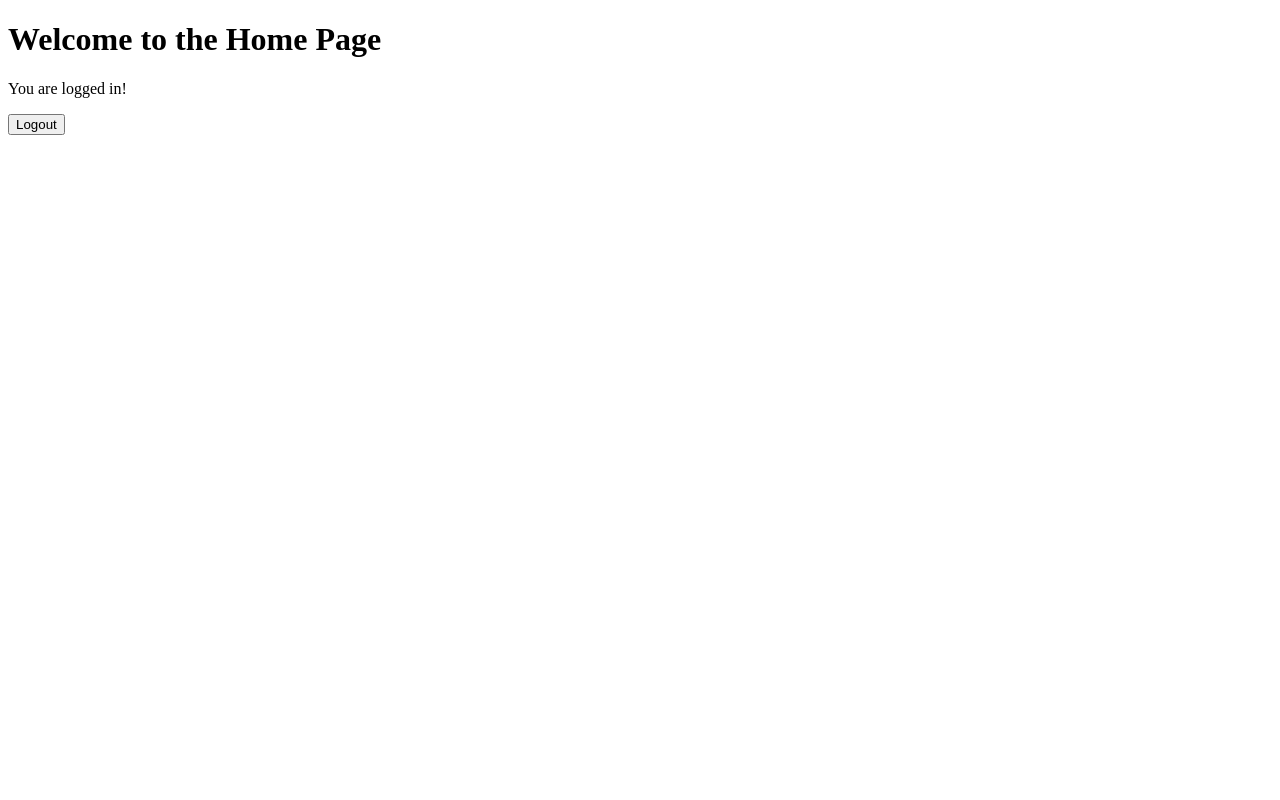
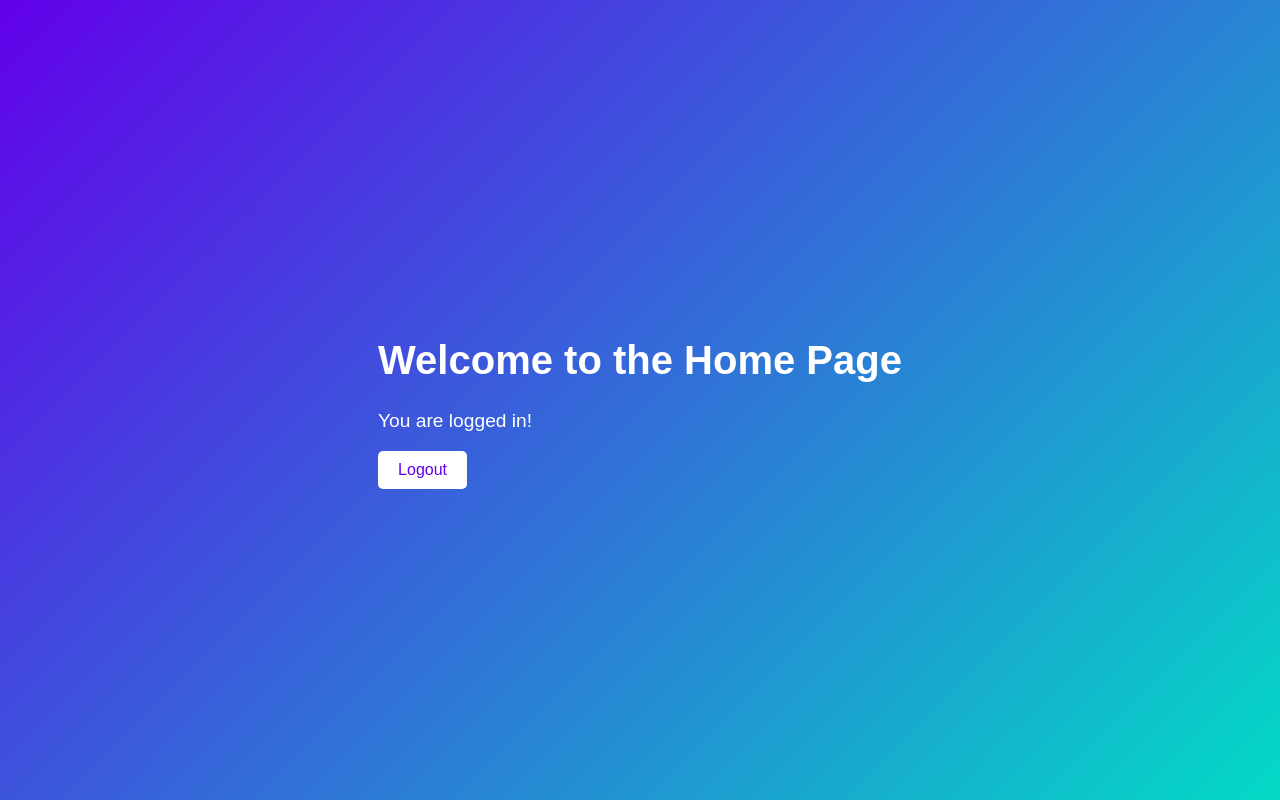
Before and after one commit to AchrfJR/front-end-course-tasks, a plain HTML site: page js-cookie/home.html in a window 1280 px wide. Drawn offline with Linux system fonts and the light colour scheme.

Commit message:
Update home.html

```diff
--- a/js-cookie/home.html
+++ b/js-cookie/home.html
@@ -5,10 +5,49 @@
     <meta name="viewport" content="width=device-width, initial-scale=1.0">
     <title>Home</title>
     <script src="script.js" defer></script>
+    <style>
+        body {
+            font-family: Arial, sans-serif;
+            margin: 0;
+            padding: 0;
+            display: flex;
+            justify-content: center;
+            align-items: center;
+            height: 100vh;
+            background: linear-gradient(135deg, #6200ea, #03dac6);
+            color: white;
+        }
+
+        h1 {
+            font-size: 2.5rem;
+        }
+
+        p {
+            font-size: 1.2rem;
+        }
+
+        button {
+            background-color: #ffffff;
+            color: #6200ea;
+            border: none;
+            padding: 10px 20px;
+            font-size: 1rem;
+            cursor: pointer;
+            border-radius: 5px;
+            transition: background-color 0.3s ease, color 0.3s ease;
+        }
+
+        button:hover {
+            background-color: #6200ea;
+            color: white;
+        }
+    </style>
 </head>
 <body>
-    <h1>Welcome to the Home Page</h1>
-    <p>You are logged in!</p>
-    <button id="logoutButton">Logout</button>
+    <div>
+        <h1>Welcome to the Home Page</h1>
+        <p>You are logged in!</p>
+        <button id="logoutButton">Logout</button>
+    </div>
 </body>
 </html>
```
